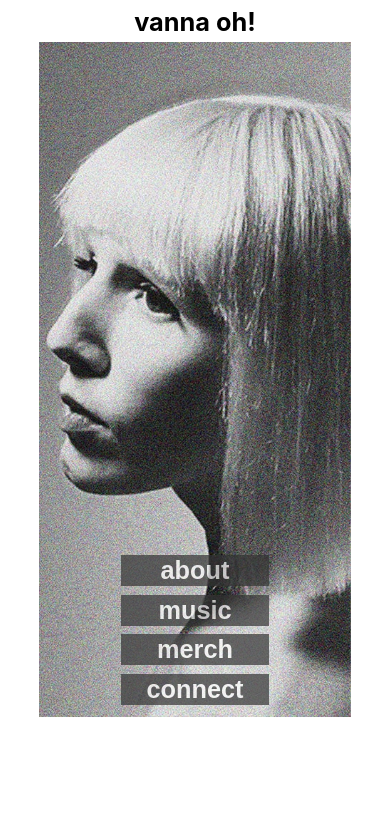
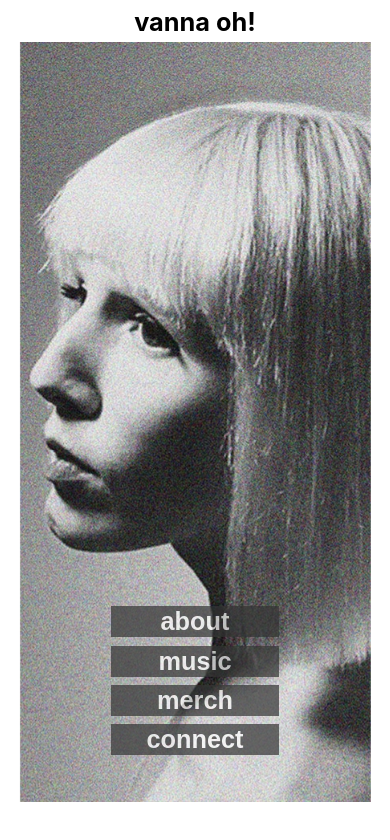
Before and after one commit to lindsayjohnston/Vanna-Oh-Website-Nov-2021, a React (Create React App) app: page / in a window 390 px wide. Shown: the top 840 px of the page. Built offline with nearby package versions, Linux system fonts and the light colour scheme.

Commit message:
Changed App and Menu CSS for portrait to look better on mobile

```diff
--- a/src/App.css
+++ b/src/App.css
@@ -12,9 +12,11 @@
 
 .appPortrait{
   /* background-color: coral; */
-  height: 80vh;
-  padding: 5vh 10vw 15vh 10vw;
+  height: 90vh;
+  padding: 5vh 5vw 5vh 5vw;
   min-width: 240px;
+  max-width: 400px;
+  margin: auto;
 }
 
 .appSquare{
--- a/src/components/portrait/MenuPortrait/MenuPortrait.css
+++ b/src/components/portrait/MenuPortrait/MenuPortrait.css
@@ -1,7 +1,7 @@
 .menuPortrait{
     /* background-color: salmon; */
     position: absolute;
-    bottom: 1vh;
+    bottom: 5vh;
     width:100%;
     display:flex;
     align-items: center;
```
Also changed, not shown: src/App.js (+0 -29 lines).
